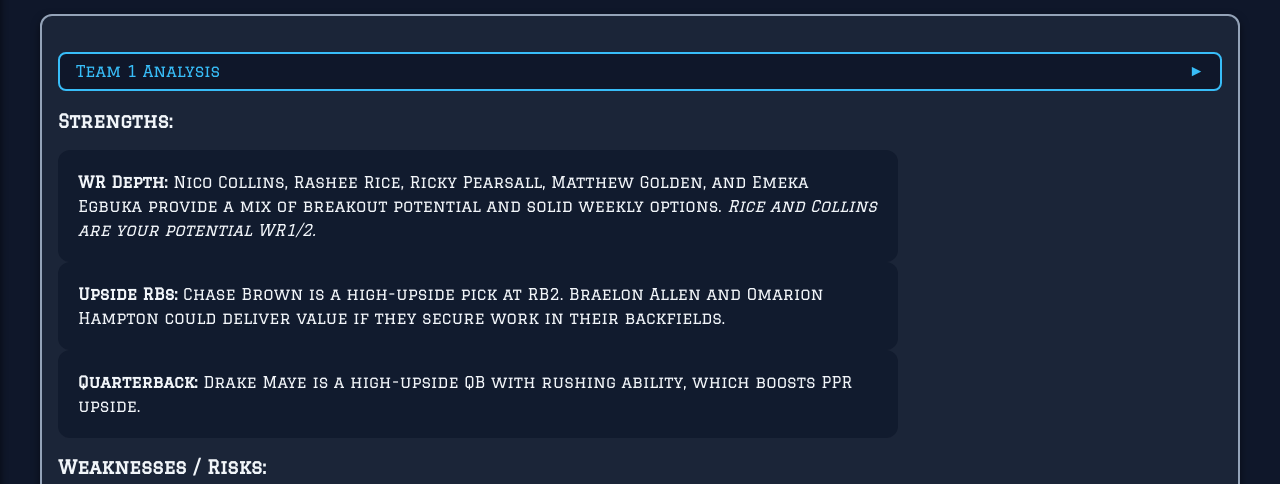
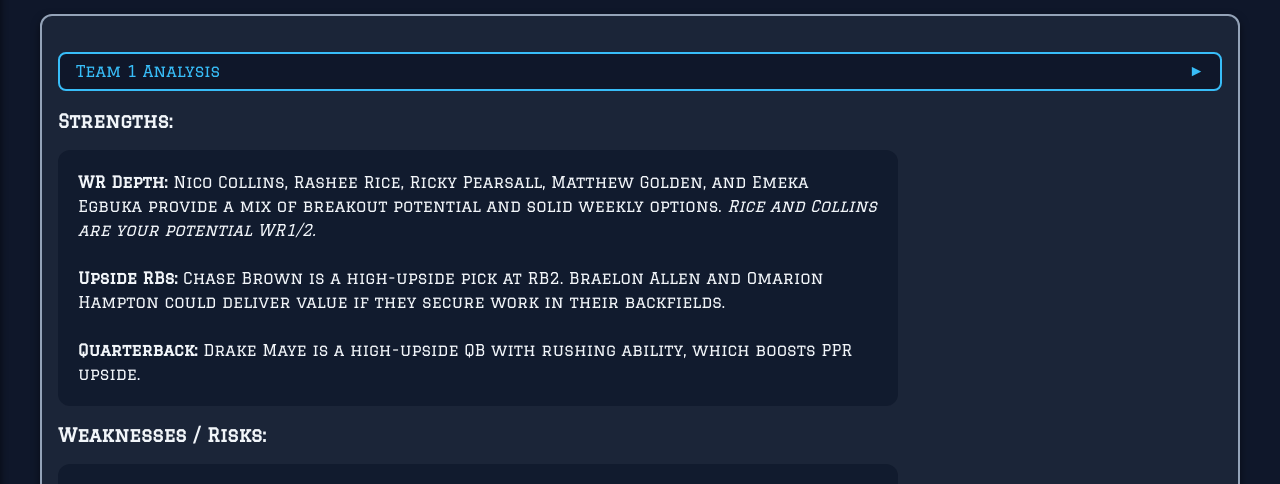
Before and after one commit to sharpwall39/FantasyFootball, a plain HTML site: page draft.html in a window 1280 px wide. Both pictures are taken after a click on the button "Team 1 Analysis". Shown: the part 246-730 px from the top of the page. Drawn offline with Linux system fonts and the light colour scheme.

Commit message:
Update draft.html

```diff
--- a/draft.html
+++ b/draft.html
@@ -31,10 +31,13 @@
       </h2>
 
       <div id="team1-content" style="display:none;">
-        <h3>Strengths:</h3>
-        <p><strong>WR Depth:</strong> Nico Collins, Rashee Rice, Ricky Pearsall, Matthew Golden, and Emeka Egbuka provide a mix of breakout potential and solid weekly options. <em>Rice and Collins are your potential WR1/2.</em></p>
-        <p><strong>Upside RBs:</strong> Chase Brown is a high-upside pick at RB2. Braelon Allen and Omarion Hampton could deliver value if they secure work in their backfields.</p>
-        <p><strong>Quarterback:</strong> Drake Maye is a high-upside QB with rushing ability, which boosts PPR upside.</p>
+      <h3>Strengths:</h3>
+        <p>
+          <strong>WR Depth:</strong> Nico Collins, Rashee Rice, Ricky Pearsall, Matthew Golden, and Emeka Egbuka provide a mix of breakout potential and solid weekly options. <em>Rice and Collins are your potential WR1/2.</em><br><br>
+          <strong>Upside RBs:</strong> Chase Brown is a high-upside pick at RB2. Braelon Allen and Omarion Hampton could deliver value if they secure work in their backfields.<br><br>
+          <strong>Quarterback:</strong> Drake Maye is a high-upside QB with rushing ability, which boosts PPR upside.
+        </p>
+
 
         <h3>Weaknesses / Risks:</h3>
         <p><strong>RB Reliability:</strong> Outside of Chase Brown, the RB group is unproven or situational. You may need to monitor waivers for a dependable RB2/Flex.</p>
```
